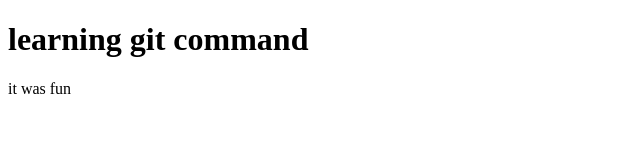
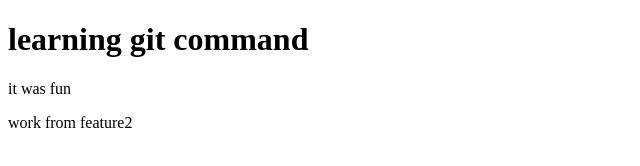
Before and after one commit to itzsanax/repo, a plain HTML site: page index.html in a window 1280 px wide. Shown: the whole page, without its empty margins (0-640 px from the left). Drawn offline with Linux system fonts and the light colour scheme.

Commit message:
added new line

```diff
--- a/index.html
+++ b/index.html
@@ -8,5 +8,6 @@
 <body>
     <h1>learning git command</h1>
     <p>it was fun</p>
+    <p>work from feature2</p>
 </body>
 </html>
```
